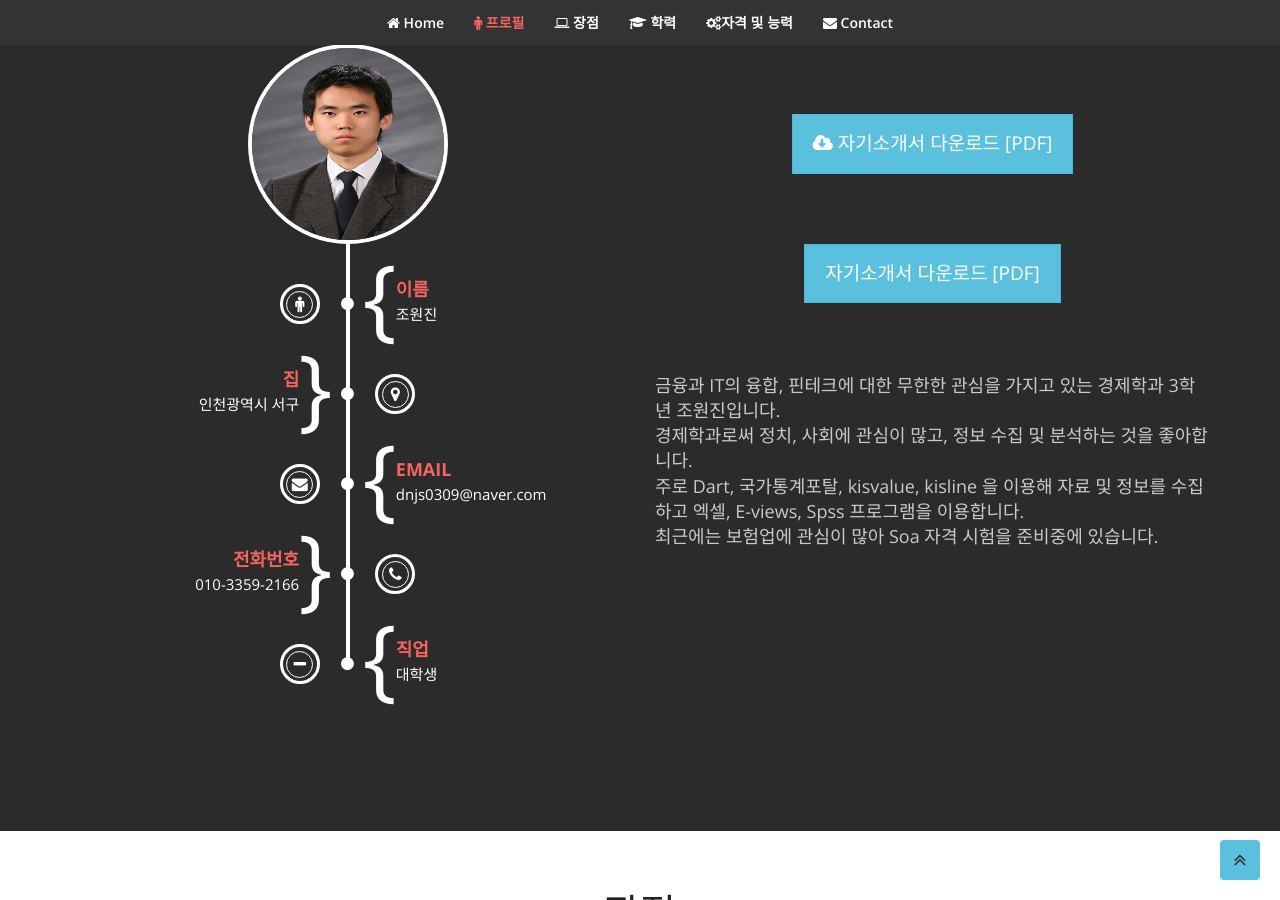
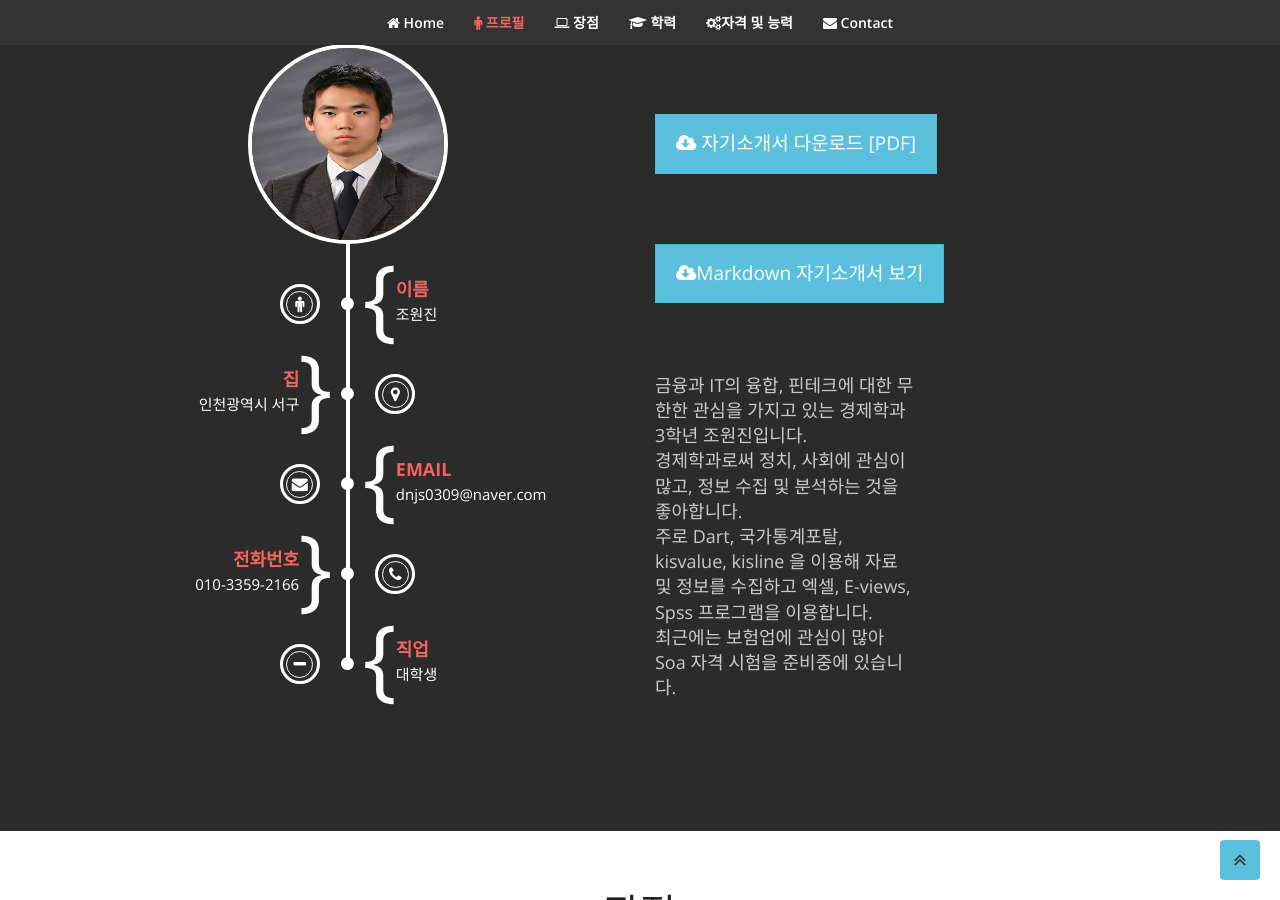
Before and after one commit to dnjs0309/dnjs0309.github.io, a Jekyll site: the page built from index.html, in a window 1280 px wide and 900 px high, scrolled down 969 px. Built offline with Jekyll 4.4.1, drawn with Linux system fonts in a browser that asks for light colours; nearby versions of some CDN libraries.

Commit message:
Update profile.html

```diff
--- a/_includes/profile.html
+++ b/_includes/profile.html
@@ -85,13 +85,13 @@
                     </div>
                   </div><!-- TIMELINE -->
 				</div>
-				<div class="col-md-6">
+				<div class="col-md-3">
 
 				<div class="download-cv">
 					<a href="assets/Miroslav_Maksimovic_CV.pdf" target="_blank" class="btn btn-lg btn-info"><i class="fa fa-cloud-download"></i> 자기소개서 다운로드 [PDF]</a>
 				</div>
 				<div class="download-cv">
-					<a href="https://github.com/dnjs0309/dnjs0309.github.io/blob/master/markdown.md" target="_blank" class="btn btn-lg btn-info"> 자기소개서 다운로드 [PDF]</a>
+					<a href="https://github.com/dnjs0309/dnjs0309.github.io/blob/master/markdown.md" target="_blank" class="btn btn-lg btn-info"><i class="fa fa-cloud-download"></i>Markdown 자기소개서 보기</a>
 				</div>
 				<div class="profile-summary">
 	              <p>
```
